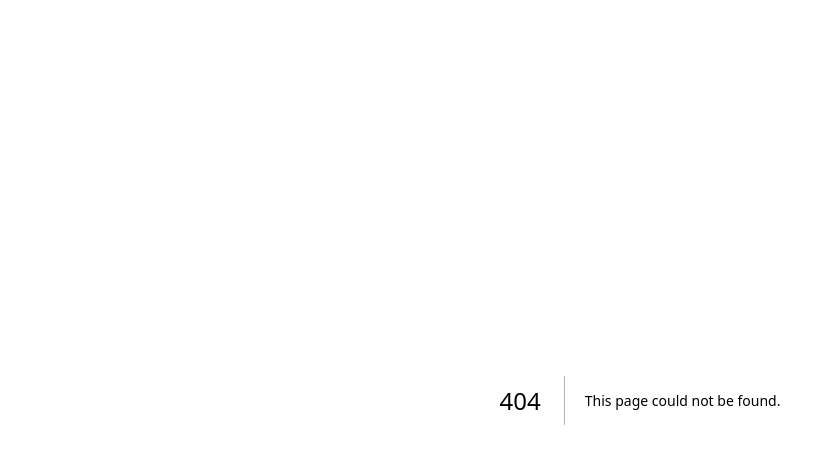
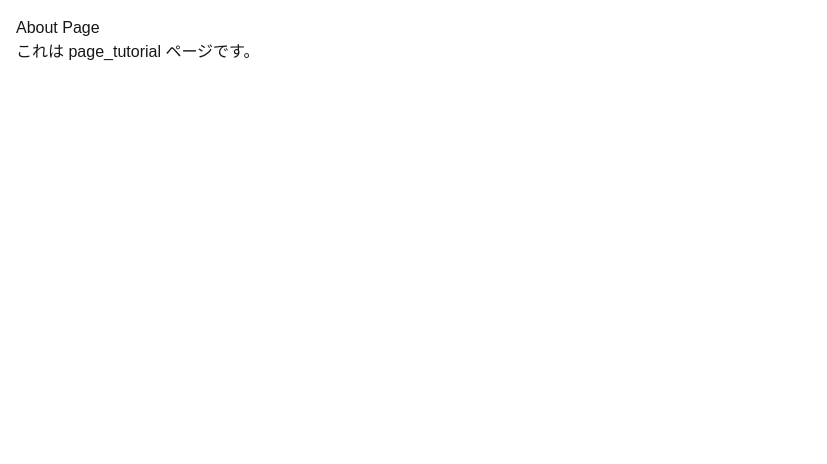
Before and after one commit to kmykprn/nextjs_tutorials, a Next.js app: page /tutorial/fixposition in a window 1280 px wide. Before the commit this address had no page. Shown: the top 464 px of the page, without its empty margins (0-827 px from the left). Built offline with nearby package versions, Linux system fonts and the light colour scheme.

Commit message:
コンポーネントの場所を固定する実装の追加

```diff
--- /dev/null
+++ b/app/tutorial/fixposition/page.tsx
@@ -0,0 +1,8 @@
+export default function AboutPage() {
+  return (
+    <div className="fixed top-4 left-4 w-64 h-48">
+      <h1>About Page</h1>
+      <p>これは page_tutorial ページです。</p>
+    </div>
+  )
+}
```
